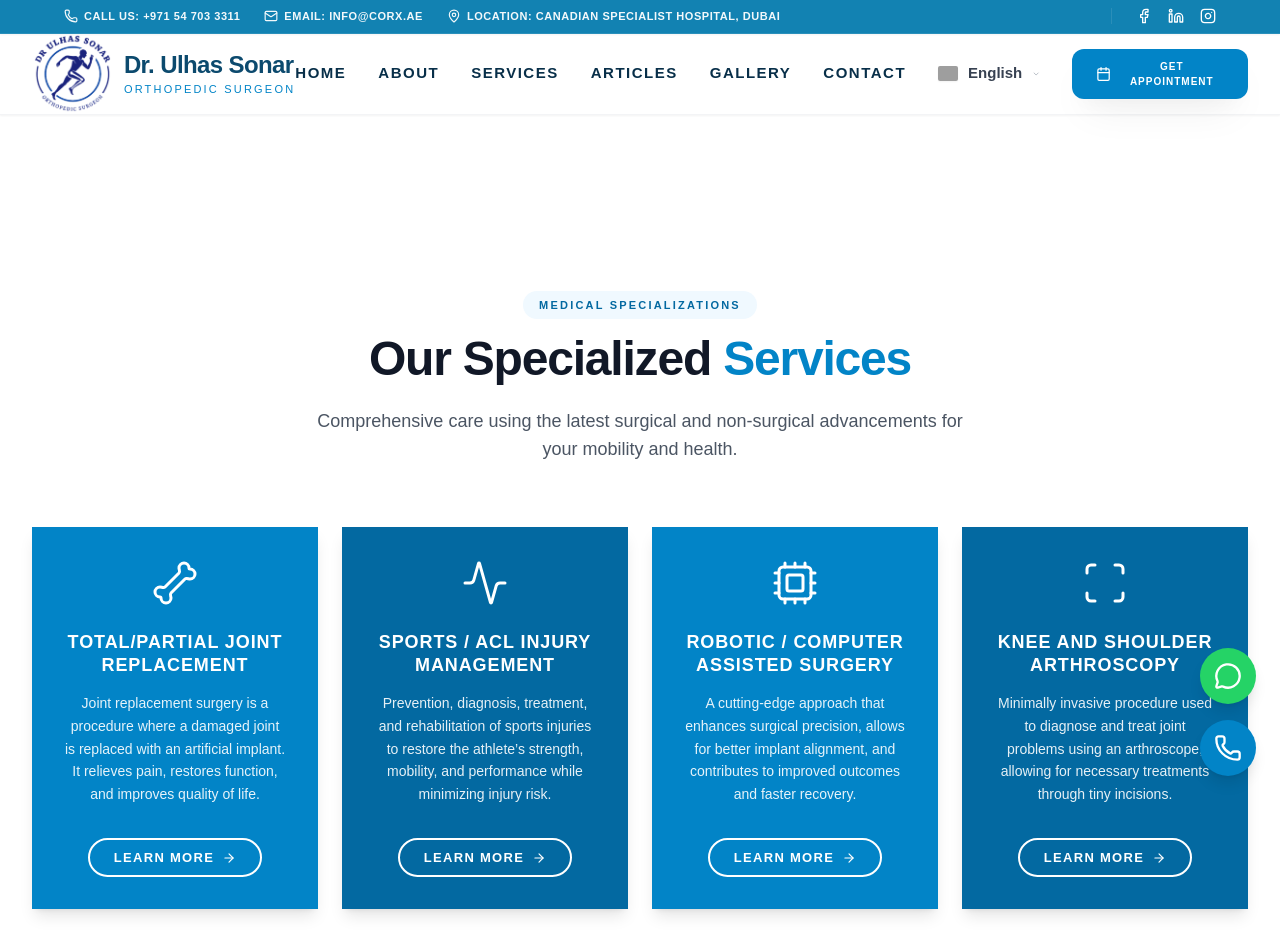
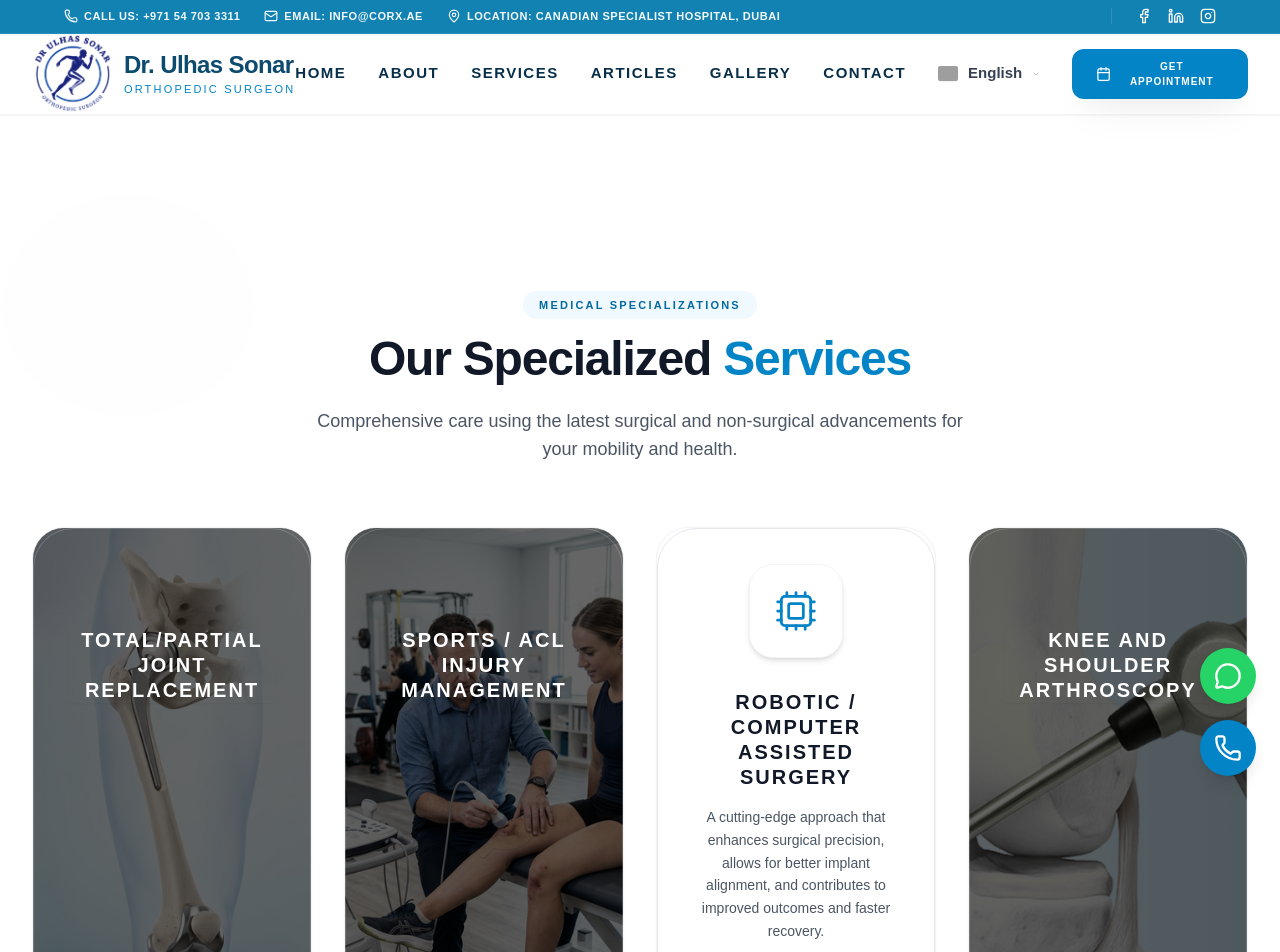
Before and after one commit to sabin876/Doctor-Port, a React (Vite) app: page /services in a window 1280 px wide. Shown: the top 952 px of the page. Built offline with nearby package versions, Linux system fonts and the light colour scheme; grey boxes are pictures that could not be loaded; a web font is replaced by a local one.

Commit message:
Restore service cards with background images

```diff
--- a/src/components/Services.jsx
+++ b/src/components/Services.jsx
@@ -12,10 +12,18 @@ import {
     HeartPulse,
     Bandage,
     Stethoscope,
-    ArrowRight
+    ArrowRight,
+    Hand,
+    Footprints
 } from 'lucide-react';
 
 import { useLanguage } from '../context/LanguageContext';
+import kneeArthroscopyImg from '../assets/knee-arthroscopy.png';
+import jointReplacementImg from '../assets/joint-replacement-bg.png';
+import sportsMedicineImg from '../assets/sports-medicine-bg.png';
+import spineSurgeryImg from '../assets/spine-surgery-bg.png';
+import handWristImg from '../assets/hand-wrist-bg.png';
+import footAnkleImg from '../assets/foot-ankle-bg.png';
 
 const Services = () => {
     const { t } = useLanguage();
@@ -26,49 +34,65 @@ const Services = () => {
             title: t('services.items.0.title'),
             desc: t('services.items.0.desc'),
             icon: Bone,
-            color: "bg-primary-600"
+            image: jointReplacementImg,
+            gradient: "from-blue-600/10 to-transparent",
+            accent: "blue"
         },
         {
             title: t('services.items.1.title'),
             desc: t('services.items.1.desc'),
             icon: Activity,
-            color: "bg-primary-700"
+            image: sportsMedicineImg,
+            gradient: "from-cyan-600/10 to-transparent",
+            accent: "cyan"
         },
         {
             title: t('services.items.2.title'),
             desc: t('services.items.2.desc'),
             icon: Cpu,
-            color: "bg-primary-600"
+            image: null,
+            gradient: "from-indigo-600/10 to-transparent",
+            accent: "indigo"
         },
         {
             title: t('services.items.3.title'),
             desc: t('services.items.3.desc'),
             icon: Scan,
-            color: "bg-primary-700"
+            image: kneeArthroscopyImg,
+            gradient: "from-teal-600/10 to-transparent",
+            accent: "teal"
         },
         {
             title: t('services.items.4.title'),
             desc: t('services.items.4.desc'),
             icon: Layers,
-            color: "bg-primary-600"
+            image: null,
+            gradient: "from-blue-700/10 to-transparent",
+            accent: "blue"
         },
         {
             title: t('services.items.5.title'),
             desc: t('services.items.5.desc'),
             icon: Stethoscope,
-            color: "bg-primary-700"
+            image: null,
+            gradient: "from-sky-600/10 to-transparent",
+            accent: "sky"
         },
         {
             title: t('services.items.6.title'),
             desc: t('services.items.6.desc'),
             icon: Bandage,
-            color: "bg-primary-600"
+            image: "https://images.unsplash.com/photo-1519494026892-80bbd2d6fd0d?w=800&auto=format&fit=crop&q=60", // Orthopedic Trauma
+            gradient: "from-emerald-600/10 to-transparent",
+            accent: "emerald"
         },
         {
             title: t('services.items.7.title'),
             desc: t('services.items.7.desc'),
             icon: HeartPulse,
-            color: "bg-primary-700"
+            image: "https://images.unsplash.com/photo-1576091160550-217359f49f4c?w=800&auto=format&fit=crop&q=60", // Physiotherapy
+            gradient: "from-purple-600/10 to-transparent",
+            accent: "purple"
         }
     ];
 
@@ -76,6 +100,12 @@ const Services = () => {
 
     return (
         <section id="services" className="py-24 bg-white relative overflow-hidden">
+            {/* Subtle background decorations for light theme */}
+            <div className="absolute top-0 start-0 w-full h-full overflow-hidden z-0 opacity-5 pointer-events-none">
+                <div className="absolute top-[-5%] left-[-5%] w-[30%] h-[30%] bg-primary-600/10 blur-[80px] rounded-full"></div>
+                <div className="absolute bottom-[-5%] right-[-5%] w-[30%] h-[30%] bg-primary-600/10 blur-[80px] rounded-full"></div>
+            </div>
+
             <div className="max-w-7xl mx-auto px-4 sm:px-6 lg:px-8 relative z-10">
                 <div className="text-center mb-16">
                     <motion.div
@@ -100,50 +130,83 @@ const Services = () => {
                     </motion.p>
                 </div>
 
-                <div className="grid grid-cols-1 md:grid-cols-2 lg:grid-cols-4 gap-6">
+                <div className="grid grid-cols-1 sm:grid-cols-2 lg:grid-cols-4 gap-6 md:gap-8">
                     <AnimatePresence>
                         {displayedServices.map((service, index) => (
                             <motion.div
                                 key={index}
-                                className={`group relative ${service.color} rounded-none p-8 flex flex-col h-full items-center text-center shadow-lg hover:shadow-2xl transition-all duration-500 overflow-hidden`}
+                                className={`group relative h-full rounded-[2rem] p-1 flex flex-col items-center text-center transition-all duration-500 overflow-hidden bg-white border border-gray-100 shadow-sm hover:shadow-xl`}
                                 initial={{ opacity: 0, y: 30 }}
                                 animate={{ opacity: 1, y: 0 }}
                                 exit={{ opacity: 0, y: -30 }}
                                 viewport={{ once: true }}
-                                transition={{ duration: 0.5, delay: index * 0.1 }}
-                                whileHover={{ y: -10 }}
+                                transition={{ duration: 0.6, delay: index * 0.1 }}
+                                whileHover={{
+                                    y: -8,
+                                    scale: 1.01,
+                                }}
                             >
-                                {/* Animated Background Glow */}
-                                <div className="absolute top-0 start-0 w-full h-full bg-white/5 opacity-0 group-hover:opacity-100 transition-opacity duration-500 pointer-events-none" />
+                                {/* Full Card Background Image */}
+                                {service.image && (
+                                    <div className="absolute inset-0 z-0">
+                                        <div className="absolute inset-0 bg-black/60 z-10 group-hover:bg-black/40 transition-colors duration-500" />
+                                        <img
+                                            src={service.image}
+                                            alt={service.title}
+                                            className="w-full h-full object-cover grayscale-[0.3] group-hover:grayscale-0 transition-all duration-700 group-hover:scale-110"
+                                        />
+                                    </div>
+                                )}
 
-                                {/* Icon with pulse animation */}
-                                <div className="mb-6 text-white relative z-10">
-                                    <motion.div
-                                        whileHover={{ rotate: [0, -10, 10, -5, 5, 0], scale: 1.1 }}
-                                        transition={{ duration: 0.5 }}
-                                    >
-                                        <service.icon size={48} strokeWidth={1.5} />
-                                    </motion.div>
+                                {/* Curated Inner Gradient - Subtle overlay for non-image cards */}
+                                {!service.image && (
+                                    <div className={`absolute inset-0 bg-gradient-to-br ${service.gradient.replace('/20', '/40').replace('/10', '/20')} opacity-30 group-hover:opacity-90 transition-opacity duration-700 pointer-events-none`} />
+                                )}
+
+                                {/* Card Border Glow */}
+                                <div className={`absolute inset-0 rounded-[2.5rem] border ${service.image ? 'border-white/20' : 'border-gray-200'} group-hover:border-primary-200 transition-colors duration-500 pointer-events-none z-20`} />
+
+                                {/* Content Container */}
+                                <div className="relative z-30 flex flex-col h-full items-center p-8 w-full transition-transform duration-500">
+
+                                    {/* Icon with premium frame (only if no background image) */}
+                                    {!service.image && (
+                                        <div className="mb-8 relative w-full flex justify-center">
+                                            <div className="relative p-6 rounded-3xl bg-white shadow-md border border-gray-100 group-hover:border-primary-100 transition-colors duration-500">
+                                                <service.icon size={44} strokeWidth={1.5} className="text-primary-600 group-hover:text-primary-500 transition-colors" />
                                             </div>
+                                        </div>
+                                    )}
 
-                                <div className="flex flex-col flex-grow items-center relative z-10">
-                                    <h3 className="text-lg font-extrabold text-white mb-4 uppercase tracking-wider leading-tight">
+                                    {/* Spacing for image-background cards */}
+                                    {service.image && <div className="h-16" />}
+
+                                    <div className="flex flex-col flex-grow items-center">
+                                        <h3 className={`text-xl font-montserrat font-black ${service.image ? 'text-white shadow-sm' : 'text-gray-900'} mb-4 uppercase tracking-widest leading-tight`}>
                                             {service.title}
                                         </h3>
 
-                                    <p className="text-white/90 text-sm font-medium leading-relaxed mb-8 flex-grow">
+                                        {!service.image && (
+                                            <p className="text-gray-600 text-sm font-medium leading-relaxed mb-10 flex-grow transition-colors">
                                                 {service.desc}
                                             </p>
+                                        )}
 
-                                    <div className="mt-auto">
+                                        <div className="mt-auto w-full">
                                             <Link
                                                 to={`/services/${index}`}
-                                            className="px-6 py-2 border-2 border-white text-white text-[13px] font-bold uppercase tracking-widest rounded-full hover:bg-white hover:text-primary-700 transition-all duration-300 flex items-center justify-center gap-2"
+                                                className="w-full py-3.5 bg-primary-600 text-white text-[12px] font-black uppercase tracking-[0.2em] rounded-2xl transition-all duration-300 flex items-center justify-center gap-2 shadow-sm hover:shadow-lg hover:bg-primary-700 hover:scale-[1.02] active:scale-[0.98] shadow-primary-200"
                                             >
                                                 {t('services.viewDetails')}
                                                 <ArrowRight size={14} className="group-hover:translate-x-1 transition-transform" />
                                             </Link>
                                         </div>
+                                    </div>
+                                </div>
+
+                                {/* Shine Pass-through */}
+                                <div className="absolute inset-0 opacity-0 group-hover:opacity-100 transition-opacity duration-1000 pointer-events-none">
+                                    <div className="absolute w-[200%] h-full top-0 left-[-150%] bg-gradient-to-r from-transparent via-white/40 to-transparent -rotate-45 group-hover:left-[100%] transition-all duration-1000 ease-in-out"></div>
                                 </div>
                             </motion.div>
                         ))}
@@ -152,7 +215,7 @@ const Services = () => {
 
                 {/* Show More / Show Less Button */}
                 <motion.div
-                    className="flex justify-center mt-12"
+                    className="flex justify-center mt-20"
                     initial={{ opacity: 0 }}
                     animate={{ opacity: 1 }}
                     transition={{ delay: 0.5 }}
@@ -161,7 +224,7 @@ const Services = () => {
                         onClick={() => setShowAll(!showAll)}
                         whileHover={{ scale: 1.05 }}
                         whileTap={{ scale: 0.95 }}
-                        className="group flex items-center gap-3 px-8 py-4 bg-white border-2 border-primary-600 text-primary-600 rounded-full font-bold text-sm uppercase tracking-wider hover:bg-primary-600 hover:text-white transition-all duration-300 shadow-md hover:shadow-xl"
+                        className="group flex items-center gap-3 px-10 py-5 bg-white border-2 border-primary-600 text-primary-600 rounded-[2rem] font-bold text-sm uppercase tracking-[0.2em] hover:bg-primary-600 hover:text-white transition-all duration-300 shadow-xl"
                     >
                         {showAll ? (
                             <>
```
Lines whose indentation alone changed are shown as unchanged.
